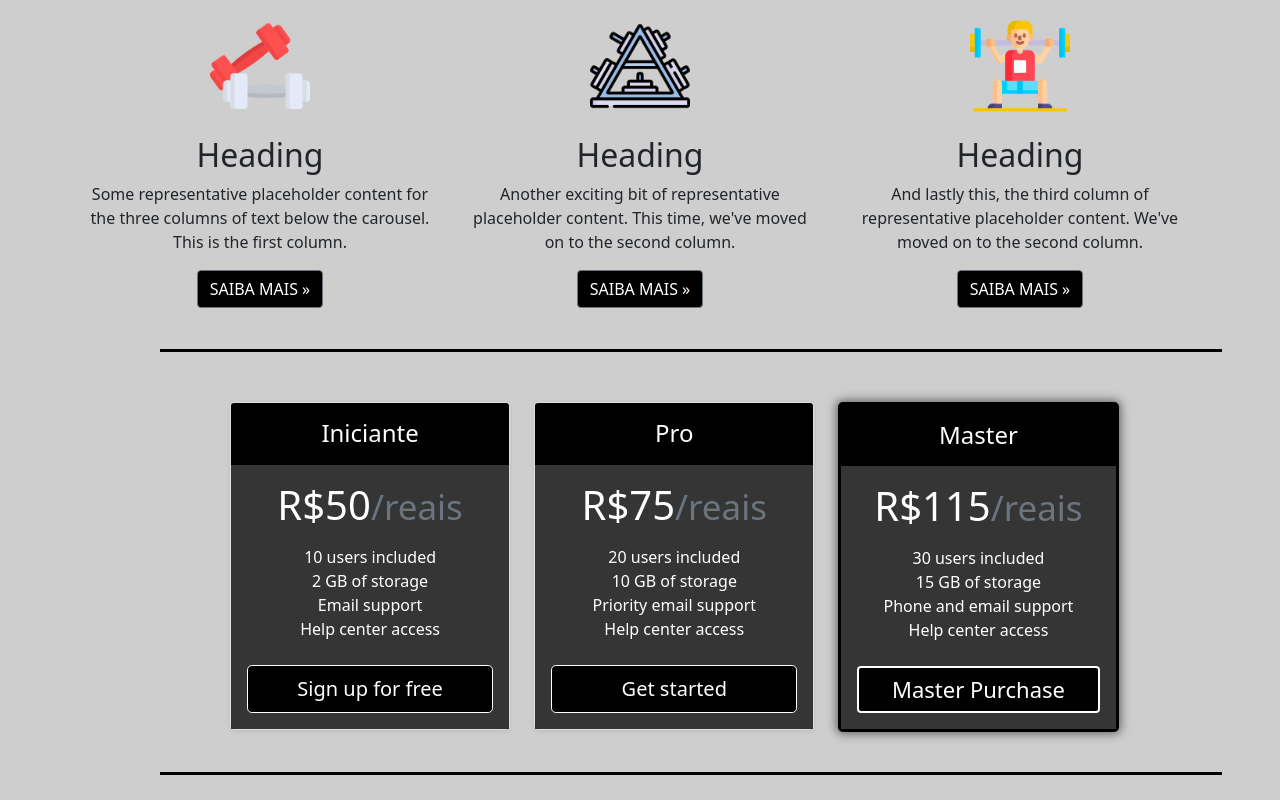
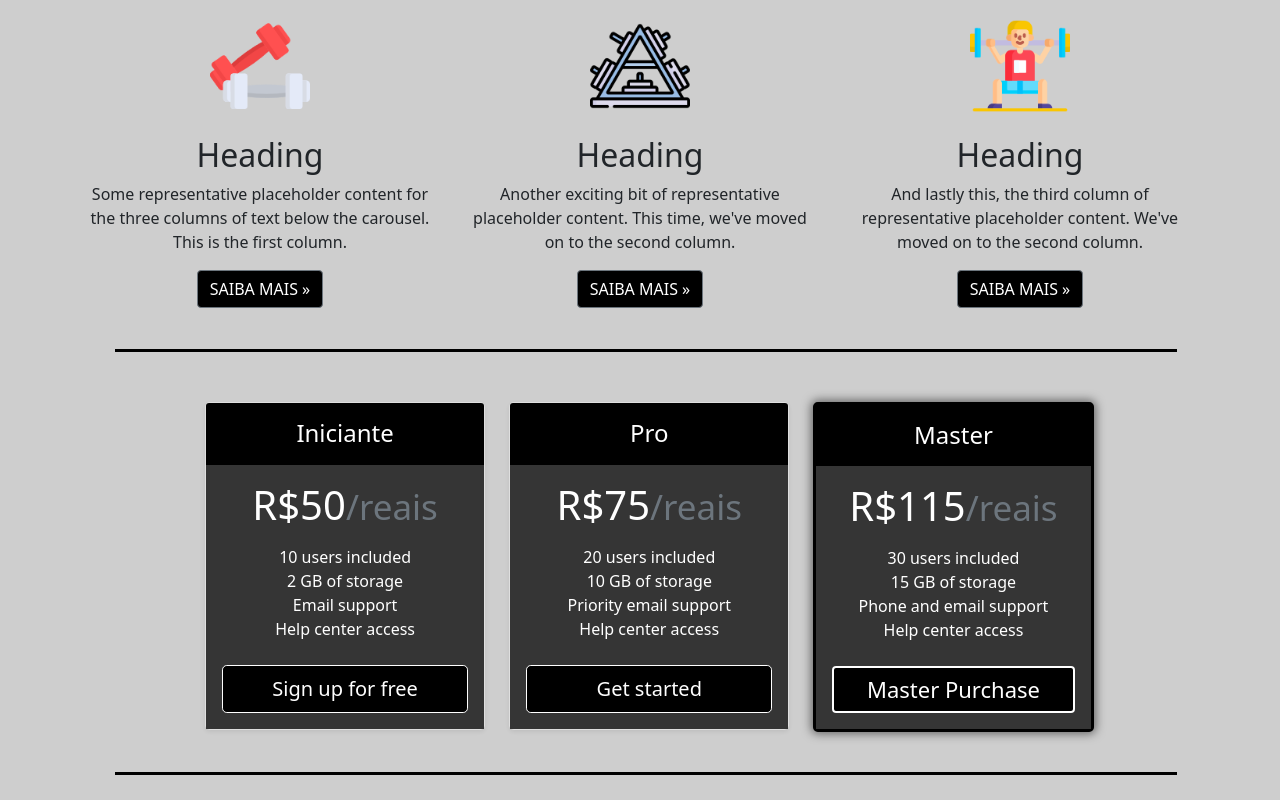
Before and after one commit to HaristonNuMacedo/ProjetoAcademia, a plain HTML site: page index.html in a window 1280 px wide. Shown: the part 691-1491 px from the top of the page. Drawn offline with nearby package versions, Linux system fonts and the light colour scheme.

Commit message:
Update @media melhorias

```diff
--- a/_css/responsivoSeason3.css
+++ b/_css/responsivoSeason3.css
@@ -54,10 +54,20 @@
 
 }
 
-@media screen and (max-width: 1440px){
+@media screen and (max-width: 1370px){
+
+    .season3 {
+        width: 83%;
+        left: 115px;
+        display: inline-block;
+    }
+
+    div.col{
+        width: 28%;
+    }
 
     div.col:nth-child(1){
-        margin-left: 70px;
+        margin-left: 90px;
     }
 
 }
```
